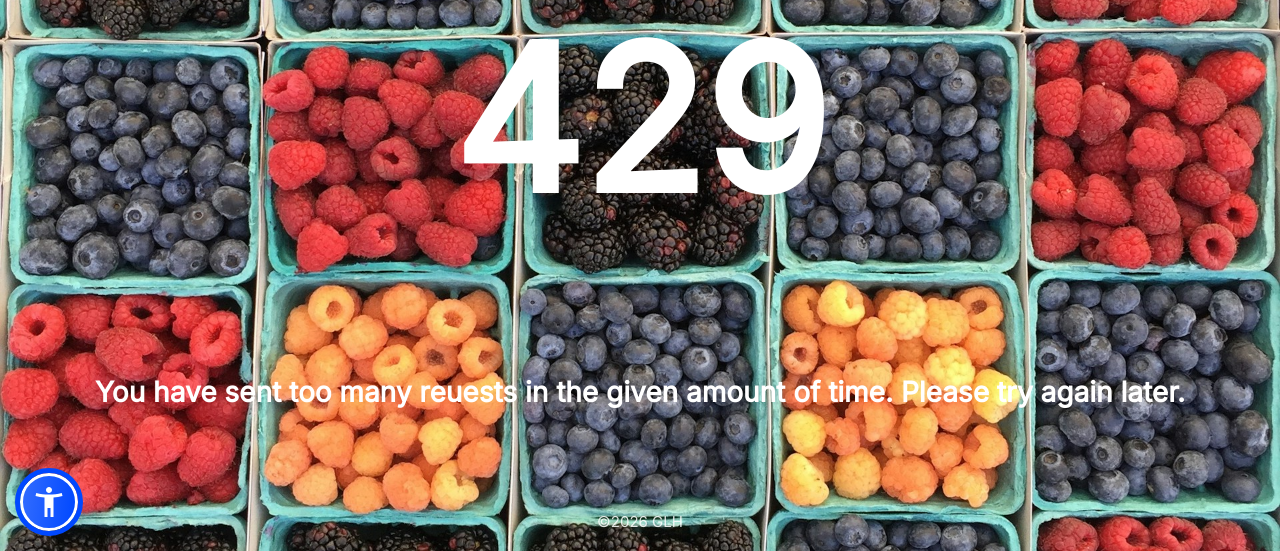
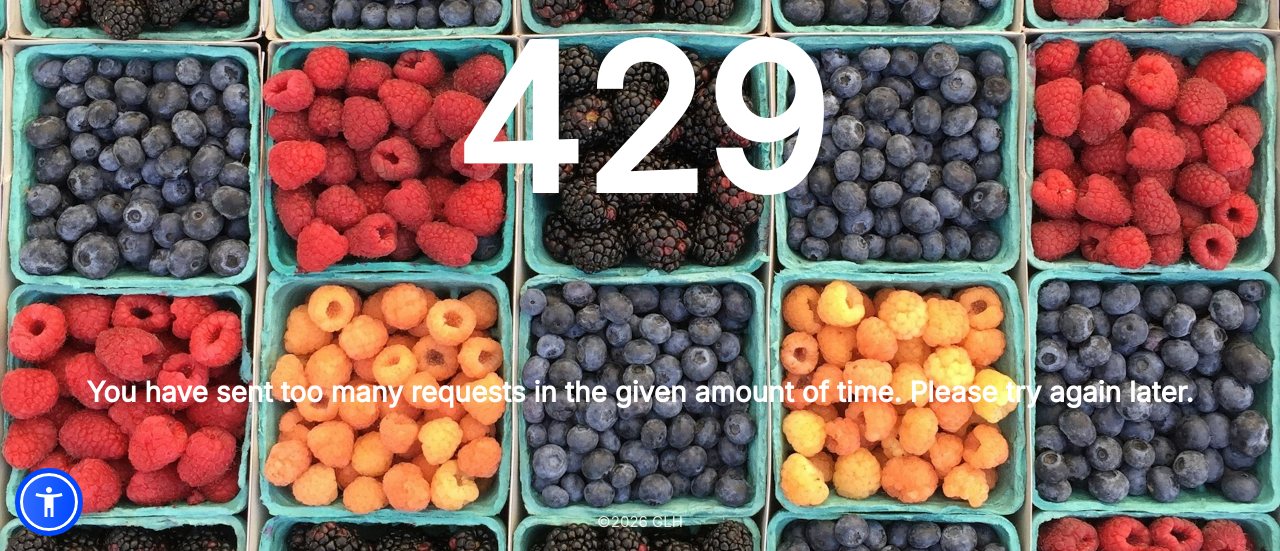
Before and after one commit to TYPZ-Y2K/GLH-prototype, a Flask app: template GLH/templates/public/error-429.html in a window 1280 px wide. Shown: the part 249-800 px from the top of the page. Run offline with Flask 3, Linux system fonts and the light colour scheme; the template is opened without the code that fills it, so the values that code supplies are empty; some libraries are stand-ins or nearby versions.

Commit message:
Update error-429.html

```diff
--- a/GLH/templates/public/error-429.html
+++ b/GLH/templates/public/error-429.html
@@ -10,6 +10,6 @@
 <a href="{{ url_for('public.home') }}">Return to Homepage</a>
 </nav>
 <h1>429</h1>
-<p>You have sent too many reuests in the given amount of time. Please try again later.</p>
+<p>You have sent too many requests in the given amount of time. Please try again later.</p>
 
 {% endblock%}
```
